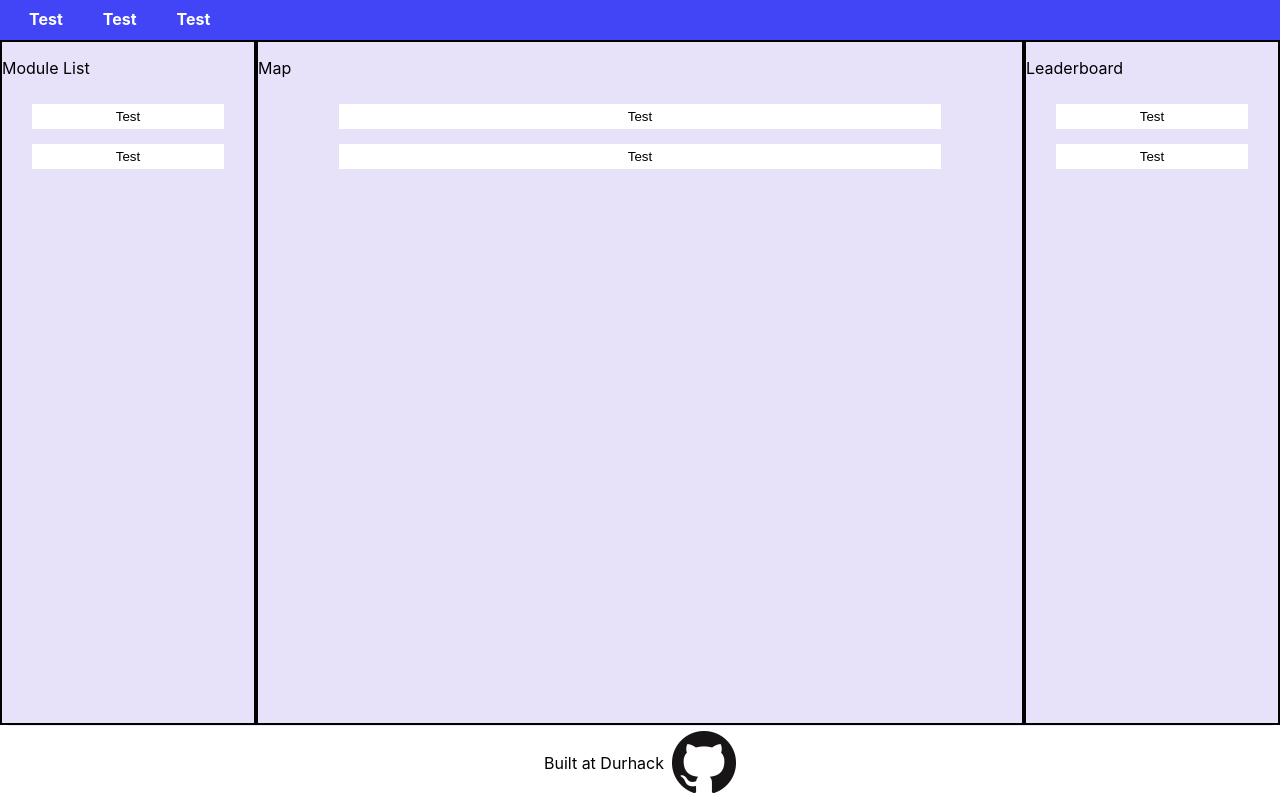
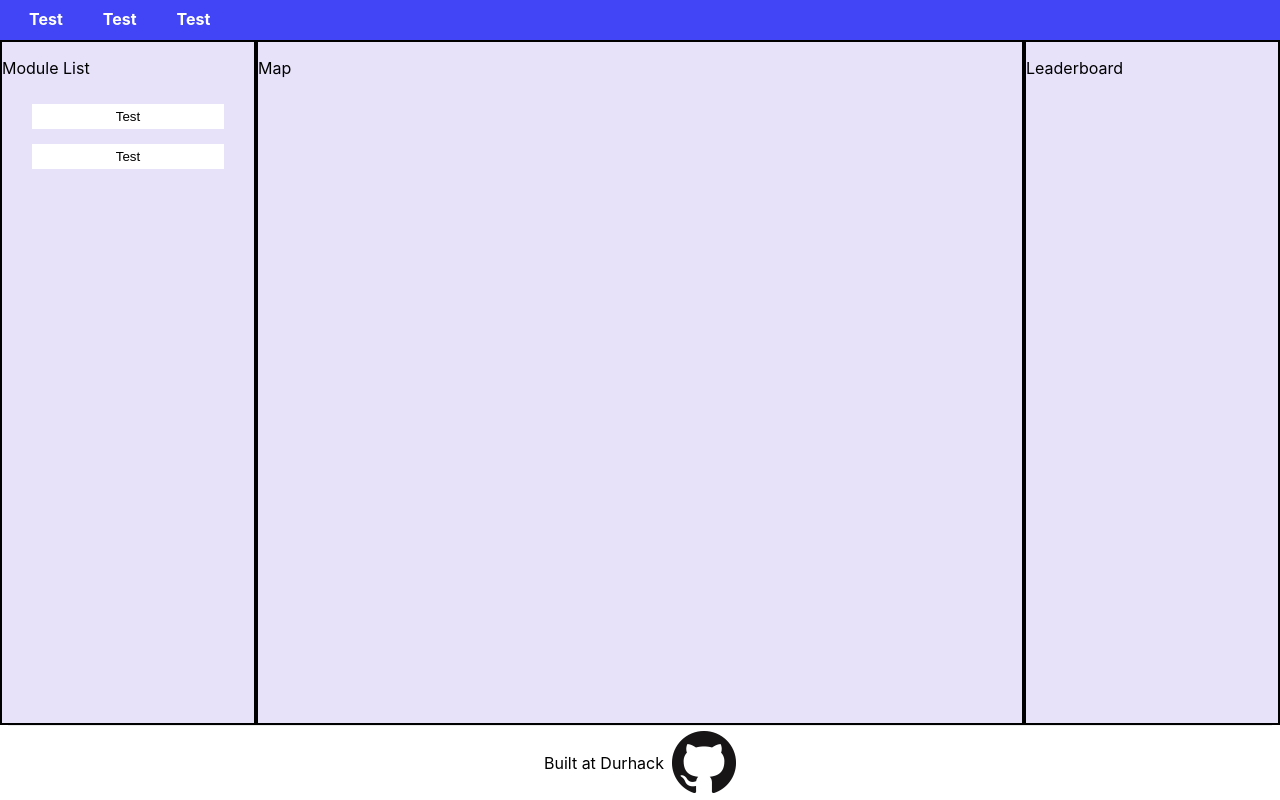
Before and after one commit to SimpsonThomas/durhack-tracker, a Next.js app: page / in a window 1280 px wide. Built offline with nearby package versions, Linux system fonts and the light colour scheme.

Commit message:
Removing stub pieces of code

```diff
--- a/pages/index.js
+++ b/pages/index.js
@@ -20,11 +20,9 @@ export default function Home() {
           </div>
           <div className={styles.map}>
             <p>Map</p>
-            <ModuleList/>
           </div>
           <div className={styles.leaderboard}>
             <p>Leaderboard</p>
-            <ModuleList/>
           </div>
       </main>
 
```
